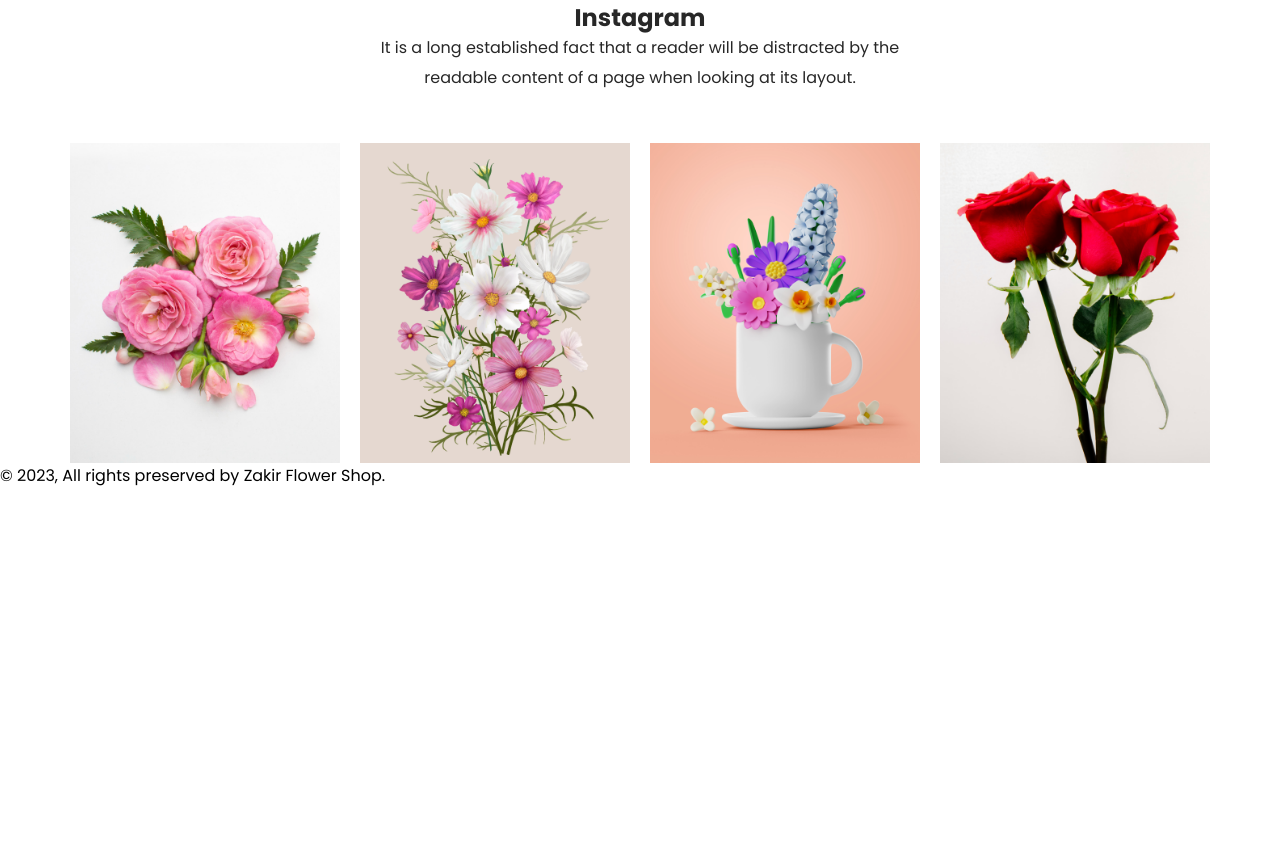
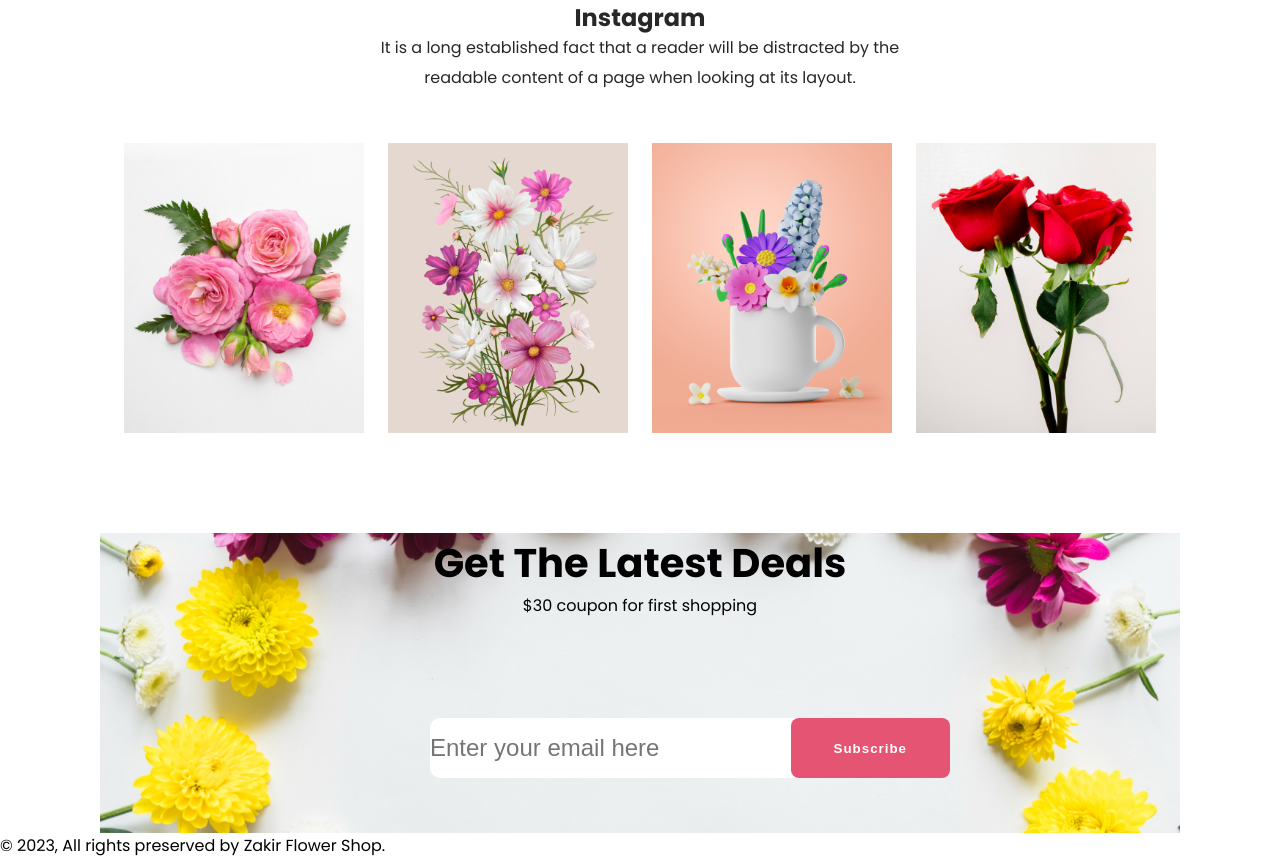
Before and after one commit to zakir85/zakir-flower-shop, a plain HTML site: page index.html in a window 1280 px wide. Shown: the part 2348-3206 px from the top of the page. Before the commit the page ends 2836 px from the top, so only its background shows below. Drawn offline with Linux system fonts and the light colour scheme.

Commit message:
Subscribe part complete commit

```diff
--- a/index.html
+++ b/index.html
@@ -108,6 +108,19 @@
 
             </div>
 
+
+            <!-- Subscribe part start here -->
+            <div class="subscribe-part">
+                <div class="subscribe-heading">
+                    <h3 >Get The Latest Deals</h3>
+                    <p>$30 coupon for first shopping</p>
+                    <form class="subscribe-form">
+                        <input type="text" placeholder="Enter your email here">
+                        <button class="form-button">Subscribe</button>
+                    </form>
+
+                </div>
+            </div>
         </section>
 
 
--- a/style.css
+++ b/style.css
@@ -50,6 +50,9 @@ body{
     margin-bottom: 100px;
     border: none;
 
+}
+.banner-button:hover{
+    background-color: aqua;
 }
 
 /* Featured section start */
@@ -187,7 +190,7 @@ a{
 .flowers-photo{
     display: flex;
     justify-content: space-evenly;
-    margin: 0 50px;
+    margin: 0 100px;
     margin-top: 50px;
 
 }
@@ -195,30 +198,92 @@ a{
 .single-flower-rose{
     background-image: url("images/rectanglepic-1.png");
     background-size: cover;
-    width: 250px;
-    height: 300px;
-    padding: 10px;
+    width: 230px;
+    height: 280px;
+    padding: 5px;
 
 }
 .single-flower-white{
     background-image: url("images/rectanglepic-2.png");
     background-size: cover;
-    width: 250px;
-    height: 300px;
-    padding: 10px;
+    width: 230px;
+    height: 280px;
+    padding: 5px;
 }
 .single-flower-caketus{
     background-image: url("images/rectanglepic-3.png");
     background-size: cover;
-    width: 250px;
-    height: 300px;
-    padding: 10px;
+    width: 230px;
+    height: 280px;
+    padding: 5px;
 }
 .single-flower-redrose{
     background-image: url("images/rectanglepic-4.png");
     background-size: cover;
-    width: 250px;
-    height: 300px;
-    padding: 10px;
+    width: 230px;
+    height: 280px;
+    padding: 5px;
 
 }
+/* Subscribe part start here  */
+
+.subscribe-part{
+    max-width:1400px ;
+    height: 300px;
+    background-image:url("images/bg-1.png");
+    background-size: cover;
+    background-repeat: no-repeat;
+    background-position: center;
+    margin: 0 100px;
+    margin-top: 100px;
+
+}
+
+.subscribe-heading{
+    position: relative;
+
+}
+.subscribe-heading h3{
+    font-size: 40px;
+    text-align: center;
+
+}
+.subscribe-heading p{
+    text-align: center;
+
+}
+
+.subscribe-form{
+    display: flex;
+    align-items: center;
+    justify-content: center;
+    background: #fff;
+    width: 420px;
+    height: 60px;
+    margin: 0 auto;
+    margin-top: 100px;
+    border-radius: 10px;
+
+}
+
+.subscribe-form input{
+    flex: 1;
+    border: none;
+    outline: none;
+    font-size: 24px;
+}
+
+.form-button{
+    color: #FFFFFF;
+    font-weight: 700;
+    padding: 20px 43px;
+    border-radius: 8px;
+    background: #E55473;
+    border: none;
+    outline: none;
+    cursor: pointer;
+    height: 60px;
+    letter-spacing: 1px;
+    margin-right: -100px;
+
+}
```
